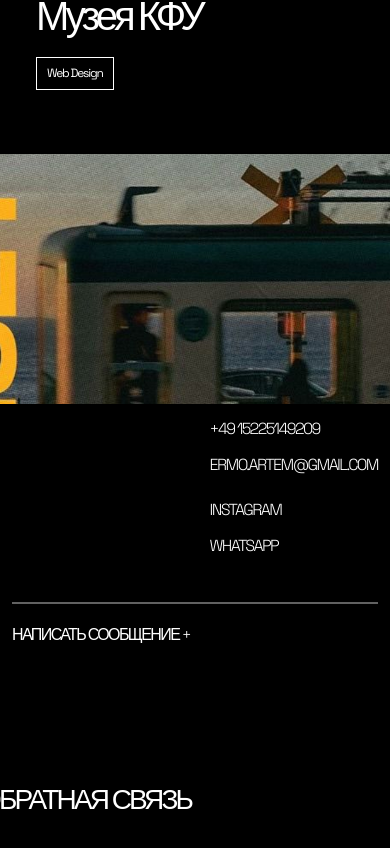
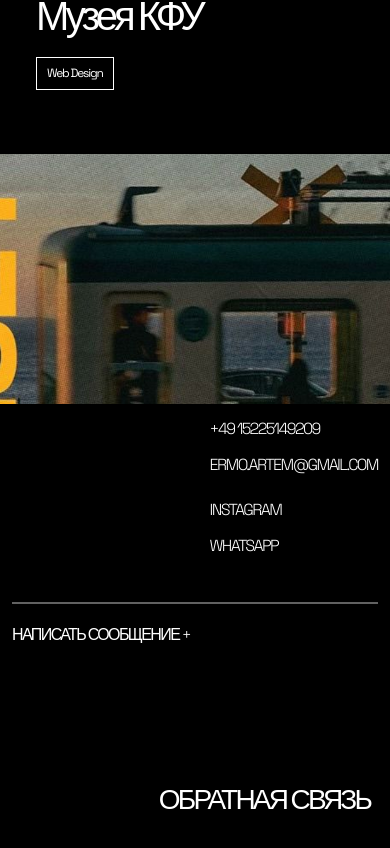
Before and after one commit to melenae/portfolio_web, a React (Create React App) app: page / in a window 390 px wide. Shown: the part 2749-3597 px from the top of the page. Built offline with nearby package versions, Linux system fonts and the light colour scheme; a web font is replaced by a local one.

Commit message:
Add README.md documentation and fix project page scroll to top

```diff
--- a/src/components/About.css
+++ b/src/components/About.css
@@ -88,7 +88,7 @@
   }
 
   .about-title {
-    font-size: 48px;
+    font-size: 60px;
     line-height: 1.1;
   }
 
--- a/src/components/Contact.css
+++ b/src/components/Contact.css
@@ -319,7 +319,7 @@
     right: 32px;
     position: relative;
     margin-top: 2rem;
-    text-align: left;
+    text-align: right;
   }
 }
 
@@ -388,7 +388,7 @@
     right: 20px;
     position: relative;
     margin-top: 1.5rem;
-    text-align: left;
+    text-align: right;
   }
 }
 
--- a/src/pages/ProjectDetail.js
+++ b/src/pages/ProjectDetail.js
@@ -1,4 +1,4 @@
-import React from 'react';
+import React, { useEffect } from 'react';
 import { useParams, useNavigate } from 'react-router-dom';
 import { getProjectById, getProjectField } from '../data/projects';
 import { useTranslation } from '../hooks/useTranslation';
@@ -10,6 +10,11 @@ const ProjectDetail = () => {
   const navigate = useNavigate();
   const { t, language } = useTranslation();
   const project = getProjectById(id);
+
+  // Прокручиваем страницу вверх при загрузке
+  useEffect(() => {
+    window.scrollTo(0, 0);
+  }, [id]);
 
   const handleBack = () => {
     navigate('/');
```
Also changed, not shown: 1 other file (tests, documents, lock files or other folders).
